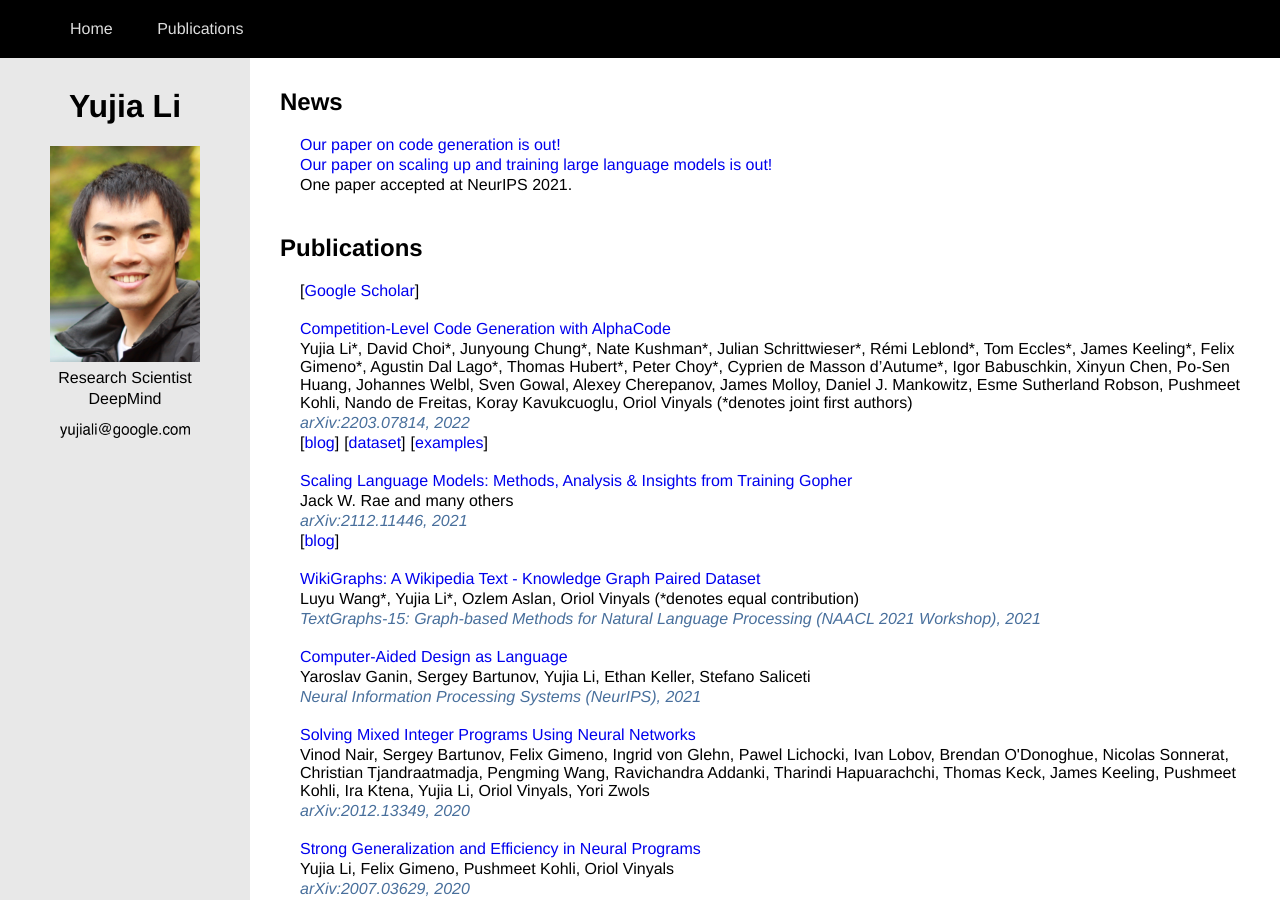
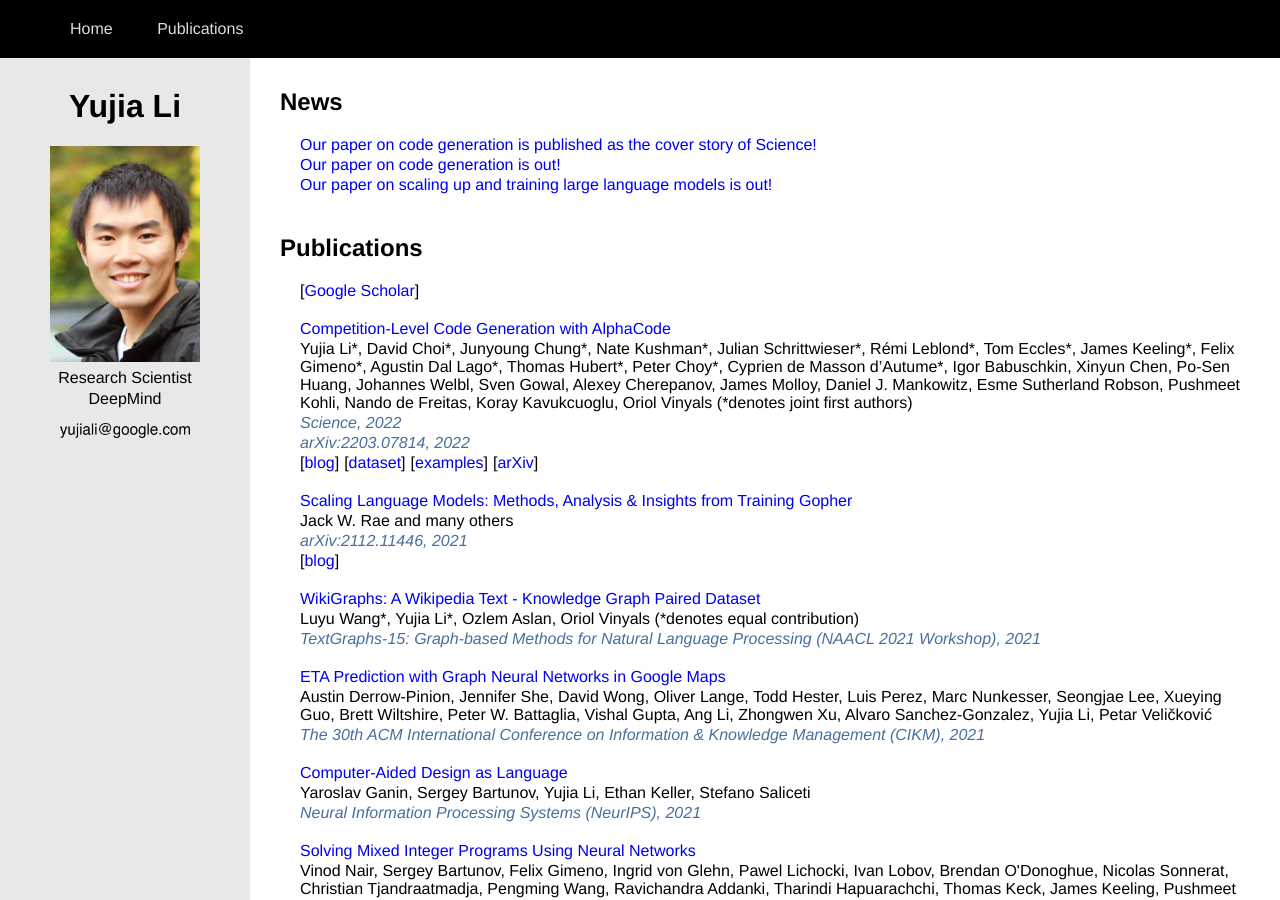
Before and after one commit to yujiali/yujiali.github.io, a Jekyll site: the page built from index.html, in a window 1280 px wide and 900 px high. Built offline with Jekyll 4.4.1, drawn with Linux system fonts in a browser that asks for light colours.

Commit message:
update publications

```diff
--- a/_data/news.yml
+++ b/_data/news.yml
@@ -1,8 +1,10 @@
+- headline: Our paper on code generation is published as the cover story of Science!
+  link: https://www.science.org/toc/science/378/6624
 - headline: Our paper on code generation is out!
   link: https://deepmind.com/blog/article/Competitive-programming-with-AlphaCode
 - headline: Our paper on scaling up and training large language models is out!
   link: https://deepmind.com/blog/article/language-modelling-at-scale
-- headline: One paper accepted at NeurIPS 2021.
+# - headline: One paper accepted at NeurIPS 2021.
 # - headline: One paper accepted at ICML 2020.
 # - headline: One paper accepted at ICLR 2020.
 # - headline: One paper accepted at AAAI 2020.
--- a/_data/papers.yml
+++ b/_data/papers.yml
@@ -31,13 +31,16 @@
     - Oriol Vinyals
   authors_note: (*denotes joint first authors)
   venues:
+    - name: Science
+      year: 2022
     - name: arXiv:2203.07814
       year: 2022
-  url: https://arxiv.org/abs/2203.07814
+  url: https://www.science.org/doi/10.1126/science.abq1158
   links:
     blog: https://deepmind.com/blog/article/Competitive-programming-with-AlphaCode
     dataset: https://github.com/deepmind/code_contests
     examples: https://alphacode.deepmind.com/
+    arXiv: https://arxiv.org/abs/2203.07814
 
 - title: "Scaling Language Models: Methods, Analysis & Insights from Training Gopher"
   authors:
@@ -60,6 +63,30 @@
     - name: "TextGraphs-15: Graph-based Methods for Natural Language Processing (NAACL 2021 Workshop)"
       year: 2021
   url: https://arxiv.org/abs/2107.09556
+
+- title: ETA Prediction with Graph Neural Networks in Google Maps
+  authors:
+    - Austin Derrow-Pinion
+    - Jennifer She
+    - David Wong
+    - Oliver Lange
+    - Todd Hester
+    - Luis Perez
+    - Marc Nunkesser
+    - Seongjae Lee
+    - Xueying Guo
+    - Brett Wiltshire
+    - Peter W. Battaglia
+    - Vishal Gupta
+    - Ang Li
+    - Zhongwen Xu
+    - Alvaro Sanchez-Gonzalez
+    - Yujia Li
+    - Petar Veličković
+  venues:
+    - name: The 30th ACM International Conference on Information & Knowledge Management (CIKM)
+      year: 2021
+  url: https://dl.acm.org/doi/abs/10.1145/3459637.3481916
 
 - title: Computer-Aided Design as Language
   authors:
```
